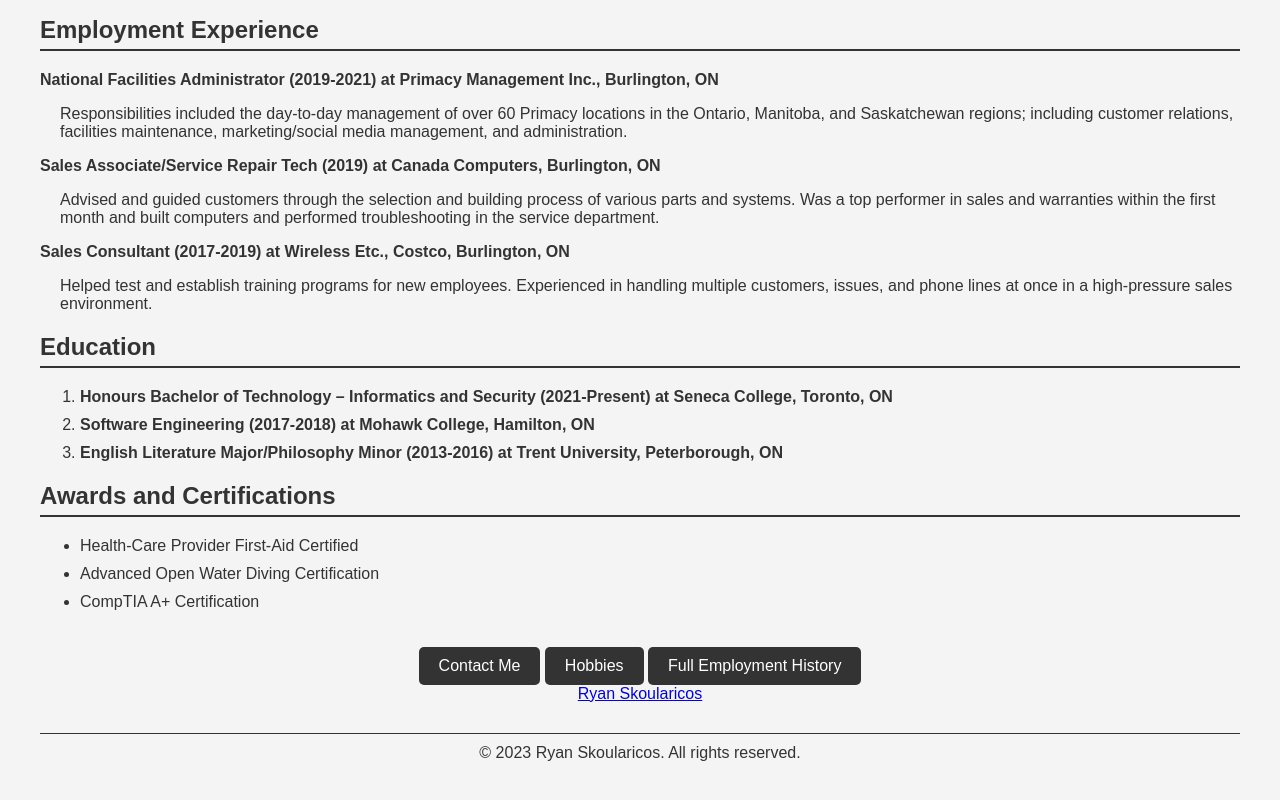
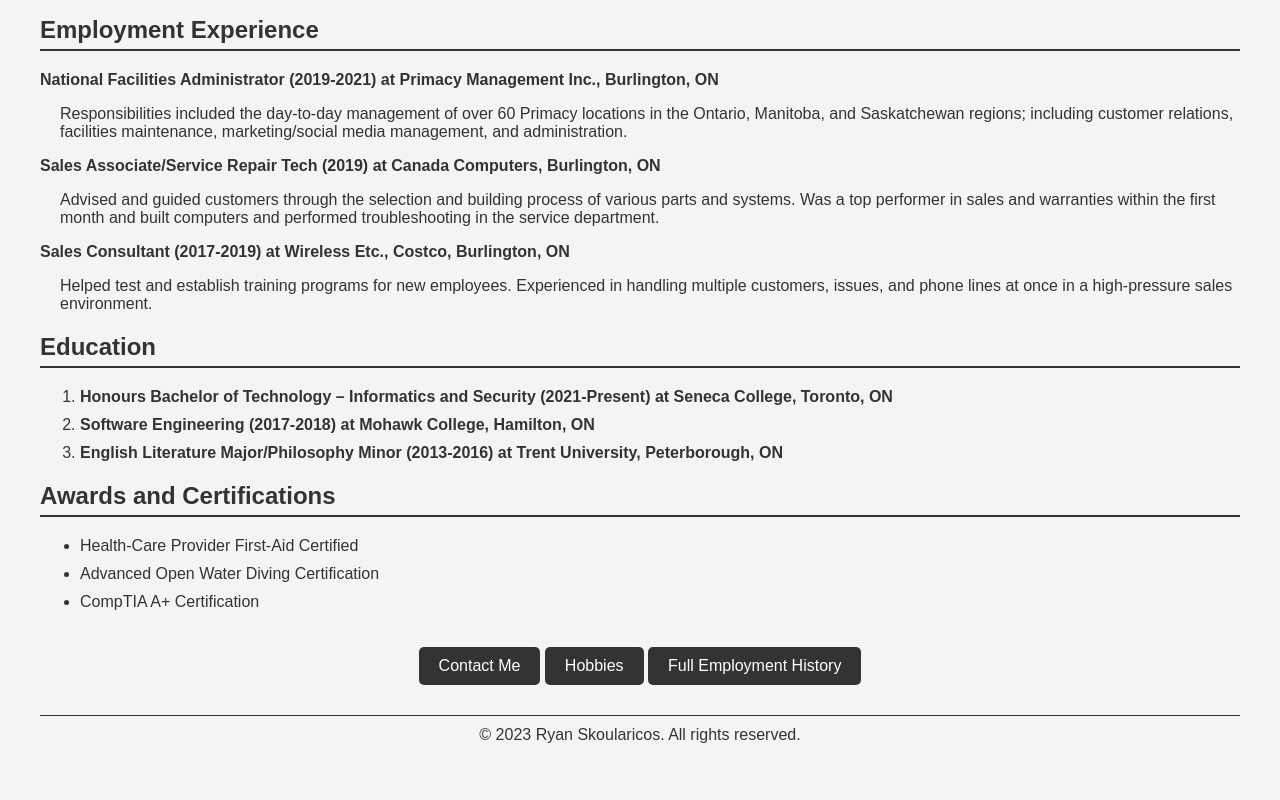
Before and after one commit to ryanoceros94/ryanoceros94.github.io, a plain HTML site: page index.html in a window 1280 px wide. Shown: the part 616-1416 px from the top of the page. Drawn offline with Linux system fonts and the light colour scheme.

Commit message:
Update index.html

```diff
--- a/index.html
+++ b/index.html
@@ -95,7 +95,7 @@
 
         <a href="employment-history.html" style="display: inline-block; background-color: #333; color: #fff; padding: 10px 20px; text-align: center; border-radius: 5px; text-decoration: none; margin-top: 20px;">Full Employment History</a>
     </div>
-    <div class="badge-base LI-profile-badge" data-locale="en_US" data-size="medium" data-theme="dark" data-type="VERTICAL" data-vanity="ryan-skoularicos-72734142" data-version="v1"><a class="badge-base__link LI-simple-link" href="https://ca.linkedin.com/in/ryan-skoularicos-72734142?trk=profile-badge">Ryan Skoularicos</a></div>
+    <div class="badge-base LI-profile-badge" data-locale="en_US" data-size="medium" data-theme="dark" data-type="VERTICAL" data-vanity="ryan-skoularicos-72734142" data-version="v1"></div>
     <footer>
         &copy; 2023 Ryan Skoularicos. All rights reserved.
     </footer>
```
